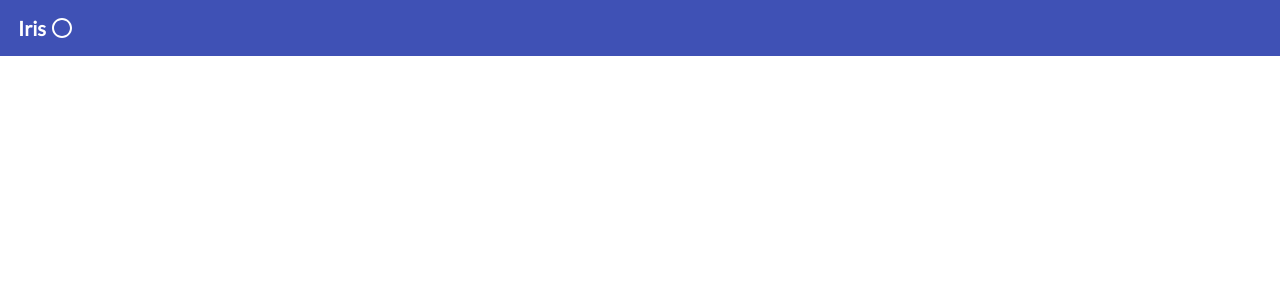
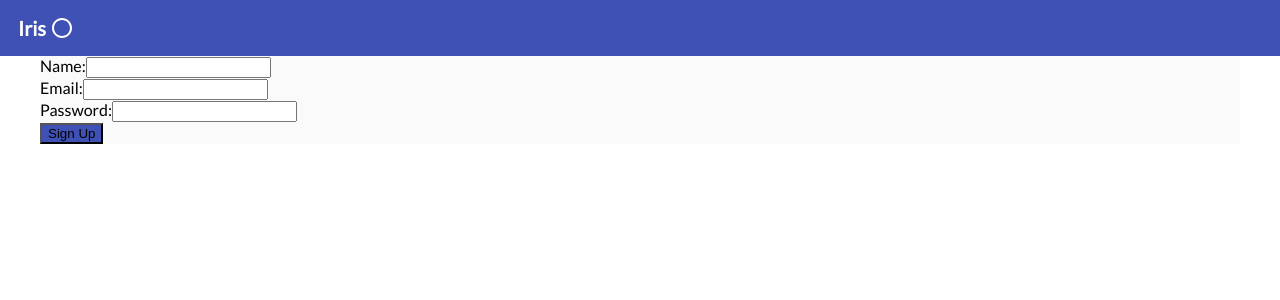
Before and after one commit to hsinlei/Iris, a React app: page /signup in a window 1280 px wide. Shown: the top 300 px of the page. Built offline with nearby package versions, Linux system fonts and the light colour scheme.

Commit message:
setup login and signup fuctionality

```diff
--- a/src/components/Login.js
+++ b/src/components/Login.js
@@ -37,9 +37,10 @@ import Cookies from "universal-cookie";
             this.setState({
               user_id: data.user_id
             });
-            this.props.store.set_user_id(data.user_id);
+            this.props.setUser({ name: login.name, id: data.user_id });
             console.log(cookies.get("login")); // Pacman
             console.log(data.user_id);
+            document.location.href = "/";
           });
         })
         .catch(function(err) {
@@ -75,7 +76,7 @@ import Cookies from "universal-cookie";
           this.setState({
             user_id: data.user_id
           });
-          this.props.store.set_user_id(data.user_id);
+          this.props.setUser({ name: this.state.name, id: data.user_id });
           // TODO: set log in status
           cookies.set(
             "login",
@@ -84,8 +85,9 @@ import Cookies from "universal-cookie";
               password: this.state.password
             })
           );
-          console.log(cookies.get("login")); // Pacman
+          console.log(cookies.get("login"));
           console.log(data.user_id);
+          document.location.href = "/";
         });
       })
       .catch(function(err) {
--- a/src/components/Main.js
+++ b/src/components/Main.js
@@ -1,36 +1,55 @@
-import React from 'react';
-import Container from '../styles/Container';
-import { Switch, Route } from 'react-router-dom';
-import SearchResult from './SearchResult';
-import Profile from './Profile';
-import Login from './Login';
+import React from "react";
+import Container from "../styles/Container";
+import { Switch, Route } from "react-router-dom";
+import SearchResult from "./SearchResult";
+import Profile from "./Profile";
+import Login from "./Login";
+import User from "./User";
 
 class Main extends React.Component {
-
   constructor(props) {
     super(props);
-      this.state =  {
-        user: {name: 'Bob',
-                id: 2}
+    this.state = {
+      user: { name: "Bob", id: 2 }
+    };
   }
-    }
-    setUser = (user) => {
+  setUser = user => {
     this.setState({
-            user
-        })
-    }
+      user: user
+    });
+  };
   render() {
     return (
-        <Container >
+      <Container>
         <Switch>
-                <Route exact path='/login'
-                    render={(props) => <Login {...props} user = {this.state.user} setUser={this.state.user}/>}
+          <Route
+            exact
+            path="/signup"
+            render={props => (
+              <User
+                {...props}
+                user={this.state.user}
+                setUser={this.setUser.bind(this)}
               />
-                <Route exact path='/'
-                    render={(props) => <SearchResult {...props} user={ this.state.user } />}
+            )}
           />
-                <Route exact path='/profile' component={Profile}></Route>
-
+          <Route
+            exact
+            path="/login"
+            render={props => (
+              <Login
+                {...props}
+                user={this.state.user}
+                setUser={this.setUser.bind(this)}
+              />
+            )}
+          />
+          <Route
+            exact
+            path="/"
+            render={props => <SearchResult {...props} user={this.state.user} />}
+          />
+          <Route exact path="/profile" component={Profile}></Route>
         </Switch>
       </Container>
     );
--- a/src/components/User.js
+++ b/src/components/User.js
@@ -48,15 +48,7 @@ class Users extends React.Component {
           //     checked: data.count > 0
           //   });
         });
-      })
-      .then(response => {
-        console.log(
-          "A person signed up: " +
-            this.state.value +
-            this.state.email +
-            this.state.password +
-            response
-        );
+        document.location.href = "/login";
       })
       .catch(function(err) {
         console.log("caught :" + err);
```
Lines whose indentation alone changed are shown as unchanged.
